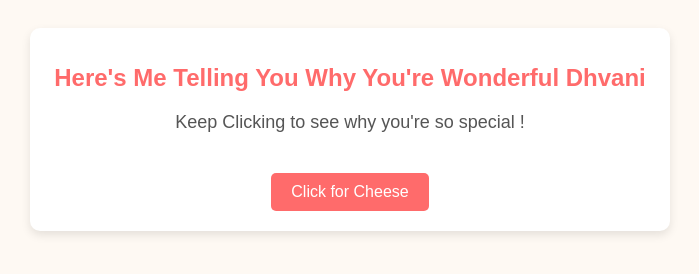
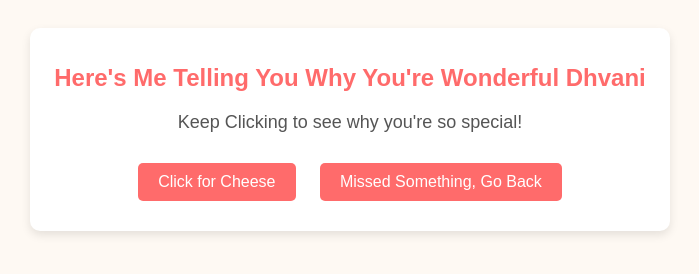
Before and after one commit to Dhruvilshah1991/D, a plain HTML site: page index.html in a window 1280 px wide. Shown: the whole page, without its empty margins (290-989 px from the left). Drawn offline with Linux system fonts and the light colour scheme.

Commit message:
Update index.html

```diff
--- a/index.html
+++ b/index.html
@@ -38,7 +38,7 @@
       font-size: 16px;
       border-radius: 5px;
       cursor: pointer;
-      margin-top: 20px;
+      margin: 10px;
     }
     button:hover {
       background-color: #ff8c8c;
@@ -48,8 +48,9 @@
 <body>
   <div class="container">
     <h1>Here's Me Telling You Why You're Wonderful Dhvani</h1>
-    <p id="message">Keep Clicking to see why you're so special ! </p>
+    <p id="message">Keep Clicking to see why you're so special!</p>
     <button onclick="showNextReason()">Click for Cheese</button>
+    <button onclick="goBack()">Missed Something, Go Back</button>
   </div>
 
   <script>
@@ -69,7 +70,7 @@
       "You’re Cutu.",
       "You’re effortlessly beautiful, even at 6 am.",
       "Seeing you blush is the most beautiful feeling.",
-      "You're the reason i look forward to coming to work.",
+      "You're the reason I look forward to coming to work.",
       "You’re incredibly beautiful.",
       "You’re always so understanding.",
       "You have the purest heart.",
@@ -138,7 +139,7 @@
       "You’re the center of my universe.",
       "You’re a true blessing in my life.",
       "You’re the one who makes me love purple ",
-       "You’re the one who makes my heart go Boom Boom ",
+      "You’re the one who makes my heart go Boom Boom ",
       "You’re my peace in the chaos.",
       "You’re my greatest treasure.",
       "You make love feel like magic.",
@@ -147,13 +148,20 @@
     let index = 0;
 
     function showNextReason() {
-      if (index < reasons.length) {
+      if (index < reasons.length - 1) {
         document.getElementById("message").innerText = reasons[index];
         index++;
       } else {
         document.getElementById("message").innerText = "That’s how much you mean to me! ❤️";
       }
     }
+
+    function goBack() {
+      if (index > 0) {
+        index--;
+        document.getElementById("message").innerText = reasons[index];
+      }
+    }
   </script>
 </body>
 </html>
```
